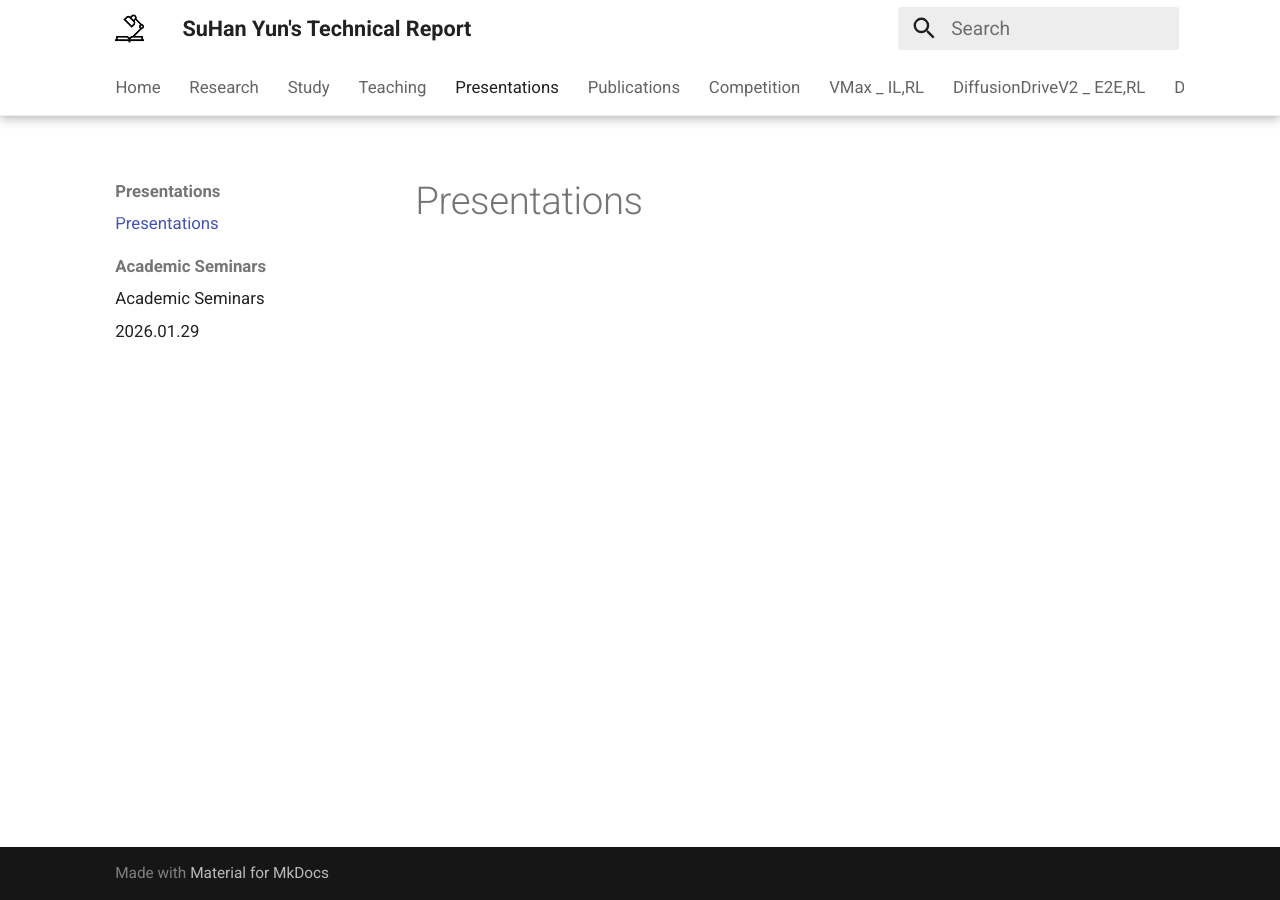
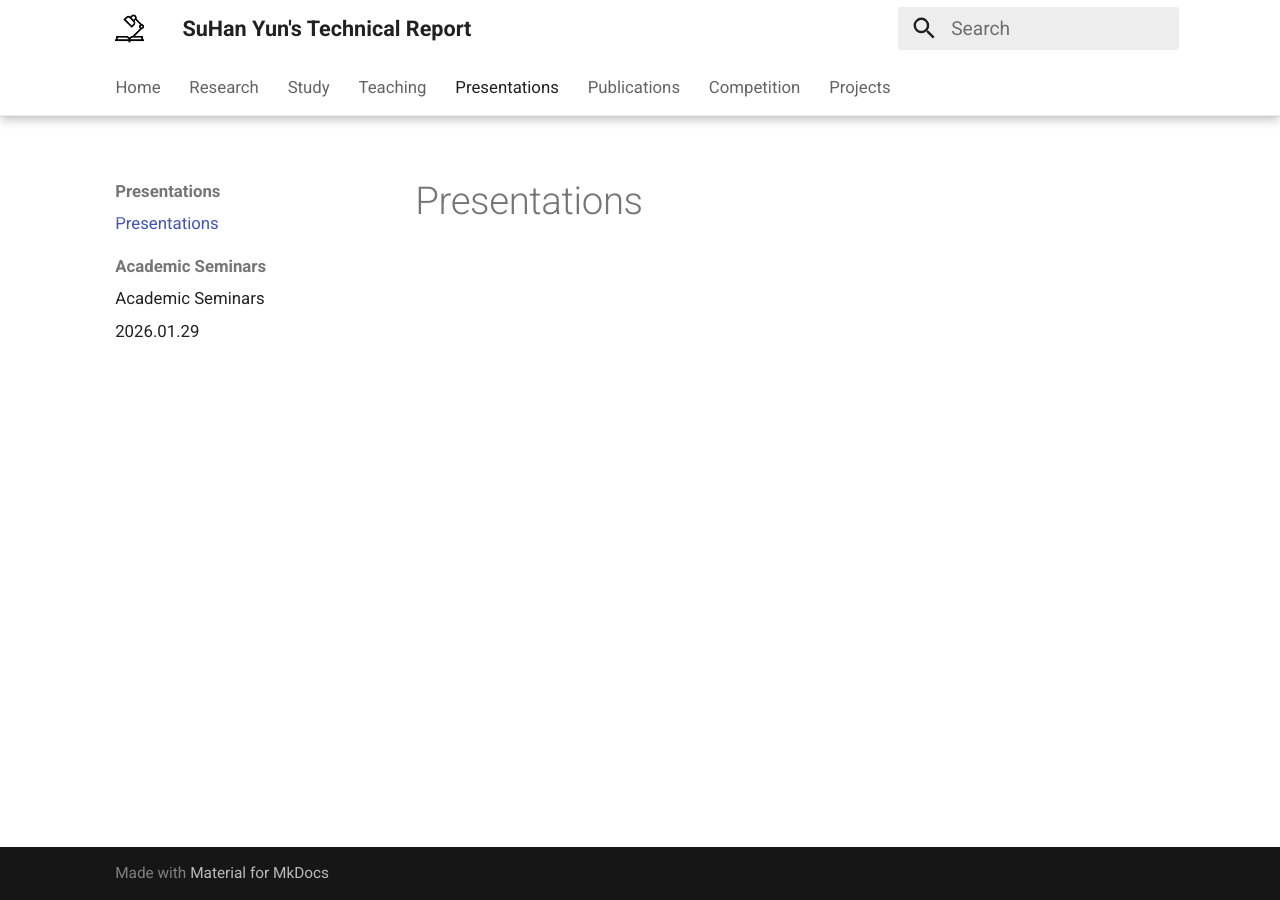
Before and after one commit to YSH-research/YSH-research.github.io, an MkDocs documentation site: the page built from docs/Presentations/index.md, in a window 1280 px wide. Built offline with MkDocs 1.6.1 and Material for MkDocs 9.7.7, drawn with Linux system fonts in a browser that asks for light colours; part of the change alters nothing that is shown.

```diff
--- a/mkdocs.yml
+++ b/mkdocs.yml
@@ -33,7 +33,11 @@ extra_css:
 
 nav:
   - Home: index.md
-  - Research: research.md
+  - Research:
+    - research.md
+    - VMax _ IL,RL: /Project/BC-SAC_VMax.md
+    - DiffusionDriveV2 _ E2E,RL: /Project/DiffusionDriveV2_E2E,RL.md
+    - DiffusionPlanner _ BC: /Project/DiffusionPlanner_Nuplan.md
   - Study: study.md
   - Teaching: teaching.md
   - Presentations:
@@ -43,7 +47,4 @@ nav:
       - 2026.01.29: Presentations/2026-01-29.md
   - Publications: publications.md
   - Competition: competition.md
-  - VMax _ IL,RL: /Project/BC-SAC_VMax.md
-  - DiffusionDriveV2 _ E2E,RL: /Project/DiffusionDriveV2_E2E,RL.md
-  - DiffusionPlanner _ BC: /Project/DiffusionPlanner_Nuplan.md
   - Projects: /Project/projects.md
```
